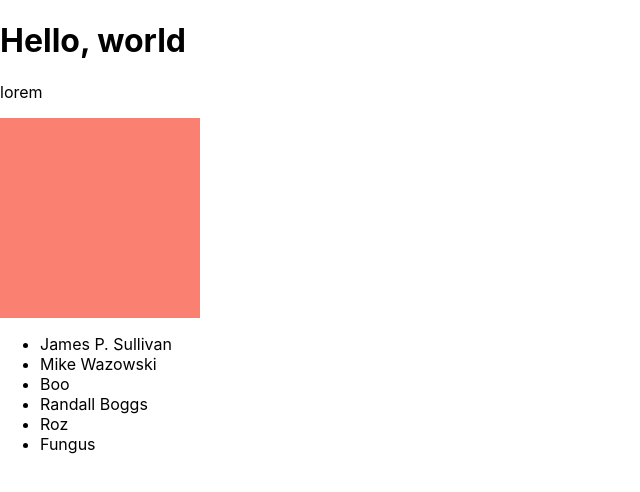
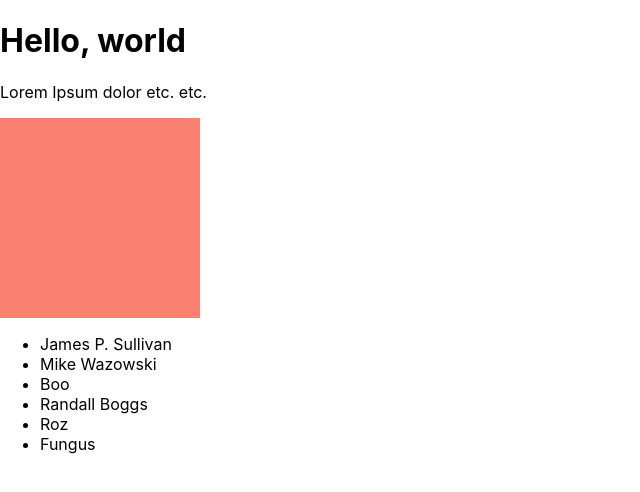
Before and after one commit to nosvalds/devMe-week9--react, a React (Create React App) app in the folder devme-react-exercises/: page / in a window 1280 px wide. Shown: the top 492 px of the page, without its empty margins (0-640 px from the left). Built offline with nearby package versions, Linux system fonts and the light colour scheme.

Commit message:
02 Props - update paragraph to use children instead of message prop

```diff
--- a/devme-react-exercises/src/components/Paragraph.js
+++ b/devme-react-exercises/src/components/Paragraph.js
@@ -1,13 +1,9 @@
 import React from 'react';
 
-const Paragraph = ({ message }) => {
+const Paragraph = ({ children }) => {
     return (
-        <p>{ message }</p>
+        <p>{ children }</p>
     )
 }
 
-Paragraph.defaultProps = {
-    message: "Hell, world"
-};
-
 export default Paragraph;
--- a/devme-react-exercises/src/components/Stuff.js
+++ b/devme-react-exercises/src/components/Stuff.js
@@ -9,7 +9,7 @@ const Stuff = ({ square }) => {
   return (
     <React.Fragment>
         <Header>Hello, world</Header>
-        <Paragraph message="lorem" />
+        <Paragraph>Lorem Ipsum dolor etc. etc.</Paragraph>
         { square ? <Square /> : null}
         <People names={names} />
     </React.Fragment>
```
